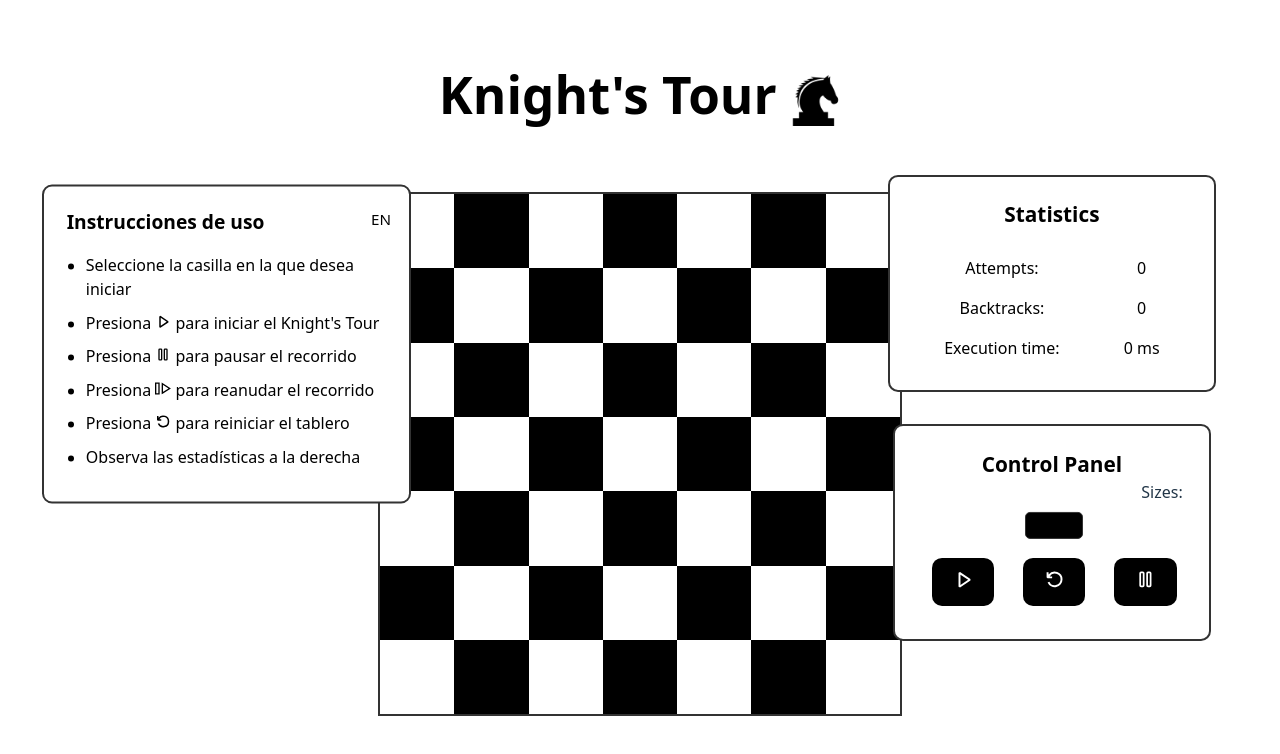
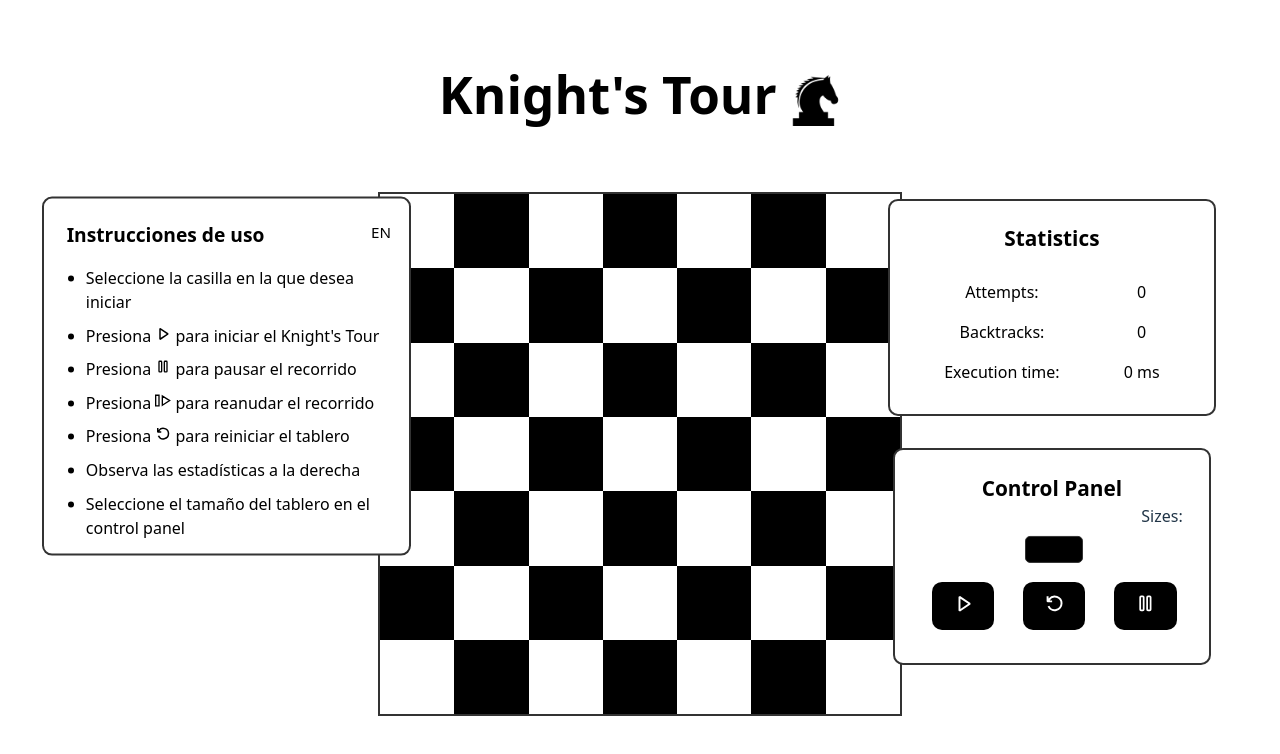
Before and after one commit to HemaniakAE/Heldyis_Derrick_Yeremi_Proyecto-2, a React (Vite) app: page / in a window 1280 px wide. Shown: the top 754 px of the page. Built offline with nearby package versions, Linux system fonts and the light colour scheme.

Commit message:
Añade un la instrucción en la caja de instruciones para el select y corrige estilos para el mismo

```diff
--- a/src/App.css
+++ b/src/App.css
@@ -20,7 +20,7 @@ main {
 
 .right-area {
   position: fixed;
-  top: 51%;
+  top: 54%;
   right: 0;
   transform: translateY(-50%);
   z-index: 100;
@@ -33,7 +33,7 @@ main {
 
 .left-area {
   position: fixed;
-  top: 45%;
+  top: 49%;
   left: 0;
   transform: translateY(-50%);
   z-index: 100;
--- a/src/Components/Instructions.css
+++ b/src/Components/Instructions.css
@@ -4,6 +4,7 @@
     padding: 1.4em;
     border-radius: 10px;
     width: 320px;
+    height: 310px;
     margin-bottom: 2em;
     text-align: left;
 }
--- a/src/Components/Instructions.jsx
+++ b/src/Components/Instructions.jsx
@@ -15,15 +15,17 @@ function Instructions() {
             <>Presiona <LuPause /> para pausar el recorrido</>,
             <>Presiona <GrResume /> para reanudar el recorrido</>,
             <>Presiona <VscDebugRestart /> para reiniciar el tablero</>,
-            <>Observa las estadísticas a la derecha</>
+            <>Observa las estadísticas a la derecha</>,
+            <>Seleccione el tamaño del tablero en el control panel</>
         ],
         en: [
             <>Select the box you want to start</>,
-            <>Press <VscDebugStart /> to start the Knight's Tour.</>,
+            <>Press <VscDebugStart /> to start the Knight's Tour</>,
             <>Press <LuPause /> to pause execution.</>,
             <>Press <GrResume /> to resume execution.</>,
-            <>Press <VscDebugRestart /> to reset the board.</>,
-            <>Check the statistics on the right.</>
+            <>Press <VscDebugRestart /> to reset the board</>,
+            <>Check the statistics on the right</>,
+            <>Select the board size in the control panel</>
         ]
     };
 
```
